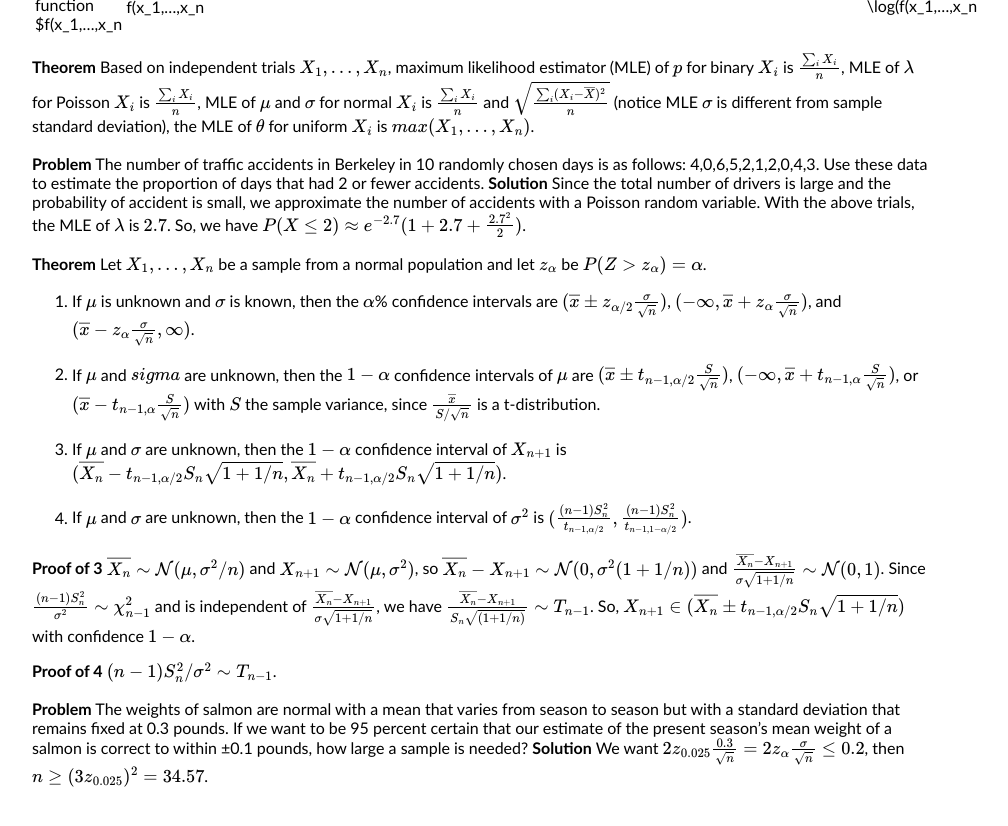
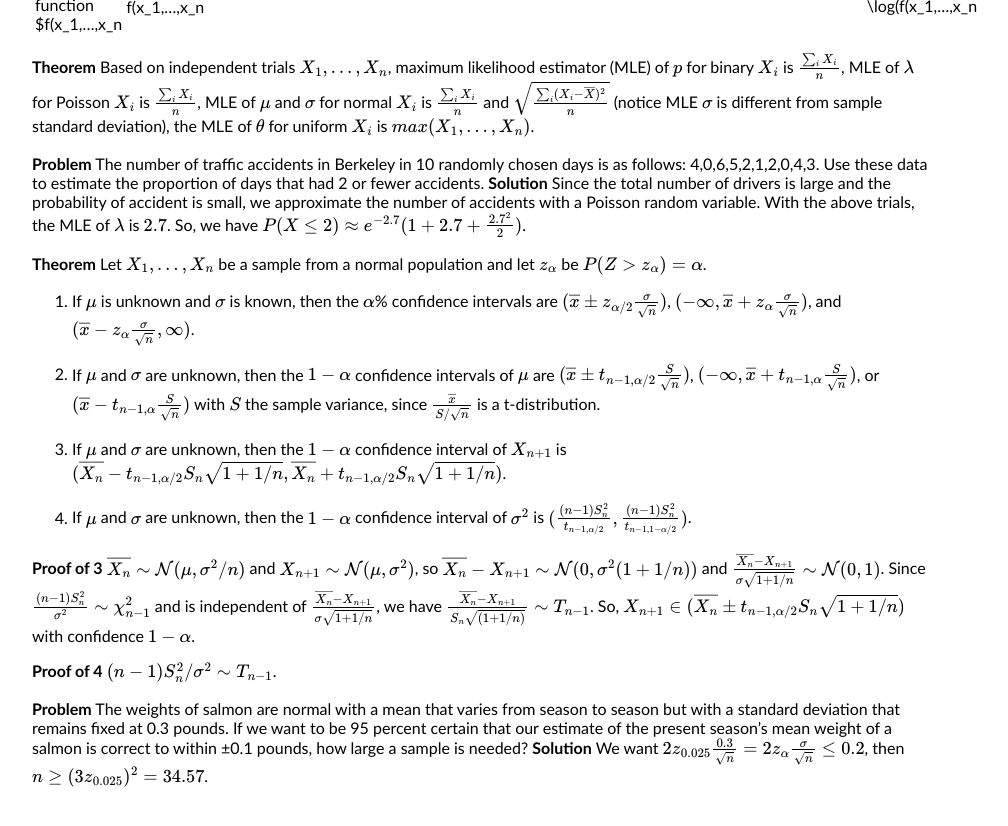
Before and after one commit to henryzhang11/questions-I-have, a Jekyll site: the page built from _posts/2023-08-20-probability-theory-review.md, in a window 1280 px wide and 900 px high, scrolled down 4124 px. Shown: the top 826 px of the window, without its empty margins (160-1168 px from the left). Built offline with Jekyll 4.4.1, drawn with Linux system fonts in a browser that asks for light colours; formulas are drawn with MathJax 3.

Commit message:
Update 2023-08-20-probability-theory-review.md

```diff
--- a/_posts/2023-08-20-probability-theory-review.md
+++ b/_posts/2023-08-20-probability-theory-review.md
@@ -112,7 +112,7 @@ title: "probability theory review"
 
 1. If $\mu$ is unknown and $\sigma$ is known, then the $\alpha$% confidence intervals are $(\overline{x}\pm z_{\alpha/2}\frac{\sigma}{\sqrt{n}})$, $(-\infty,\overline{x}+z_\alpha\frac{\sigma}{\sqrt{n}})$, and $(\overline{x}-z_\alpha\frac{\sigma}{\sqrt{n}},\infty)$.
 
-2. If $\mu$ and $sigma$ are unknown, then the $1-\alpha$ confidence intervals of $\mu$ are $(\overline{x}\pm t_{n-1,\alpha/2}\frac{S}{\sqrt{n}})$, $(-\infty,\overline{x}+t_{n-1,\alpha}\frac{S}{\sqrt{n}})$, or $(\overline{x}-t_{n-1,\alpha}\frac{S}{\sqrt{n}})$ with $S$ the sample variance, since $\frac{\overline{x}}{S/\sqrt{n}}$ is a t-distribution.
+2. If $\mu$ and $\sigma$ are unknown, then the $1-\alpha$ confidence intervals of $\mu$ are $(\overline{x}\pm t_{n-1,\alpha/2}\frac{S}{\sqrt{n}})$, $(-\infty,\overline{x}+t_{n-1,\alpha}\frac{S}{\sqrt{n}})$, or $(\overline{x}-t_{n-1,\alpha}\frac{S}{\sqrt{n}})$ with $S$ the sample variance, since $\frac{\overline{x}}{S/\sqrt{n}}$ is a t-distribution.
 
 3. If $\mu$ and $\sigma$ are unknown, then the $1-\alpha$ confidence interval of $X_{n+1}$ is $(\overline{X_n}-t_{n-1,\alpha/2}S_n\sqrt{1+1/n},\overline{X_n}+t_{n-1,\alpha/2}S_n\sqrt{1+1/n})$.
 
```
